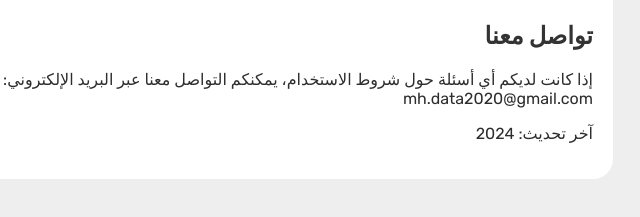
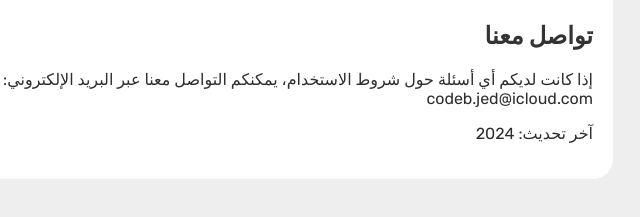
Before and after one commit to MoazReactTsx/safrah.privaci, a plain HTML site: page index.html in a window 1280 px wide. Shown: the part 875-1092 px from the top of the page, 427-1067 px from the left. Drawn offline with Linux system fonts and the light colour scheme.

Commit message:
Update index.html2

```diff
--- a/index.html
+++ b/index.html
@@ -76,7 +76,7 @@
         <div class="part">
             <h2>تواصل معنا</h2>
             <p>
-                إذا كانت لديكم أي أسئلة حول شروط الاستخدام، يمكنكم التواصل معنا عبر البريد الإلكتروني: mh.data2020@gmail.com
+                إذا كانت لديكم أي أسئلة حول شروط الاستخدام، يمكنكم التواصل معنا عبر البريد الإلكتروني: codeb.jed@icloud.com
             </p>
             <p>
                 آخر تحديث: 2024
```
